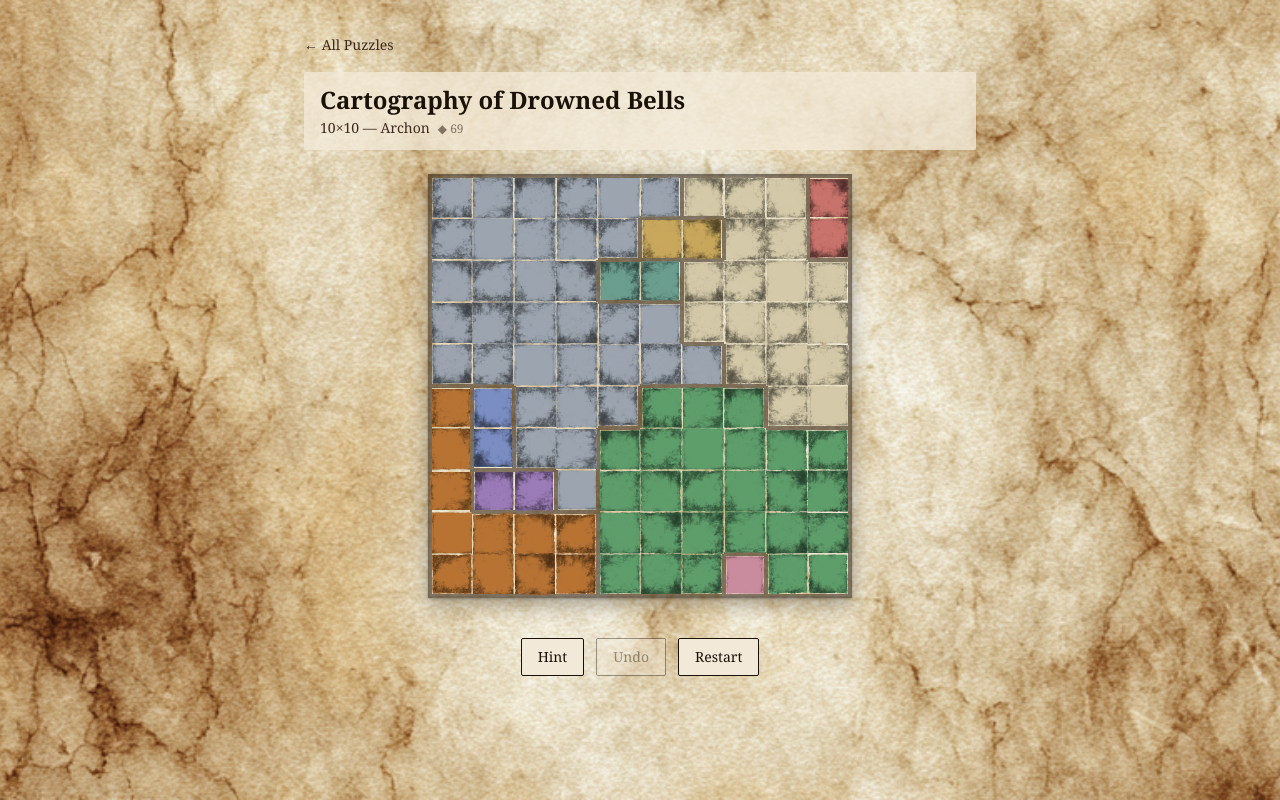
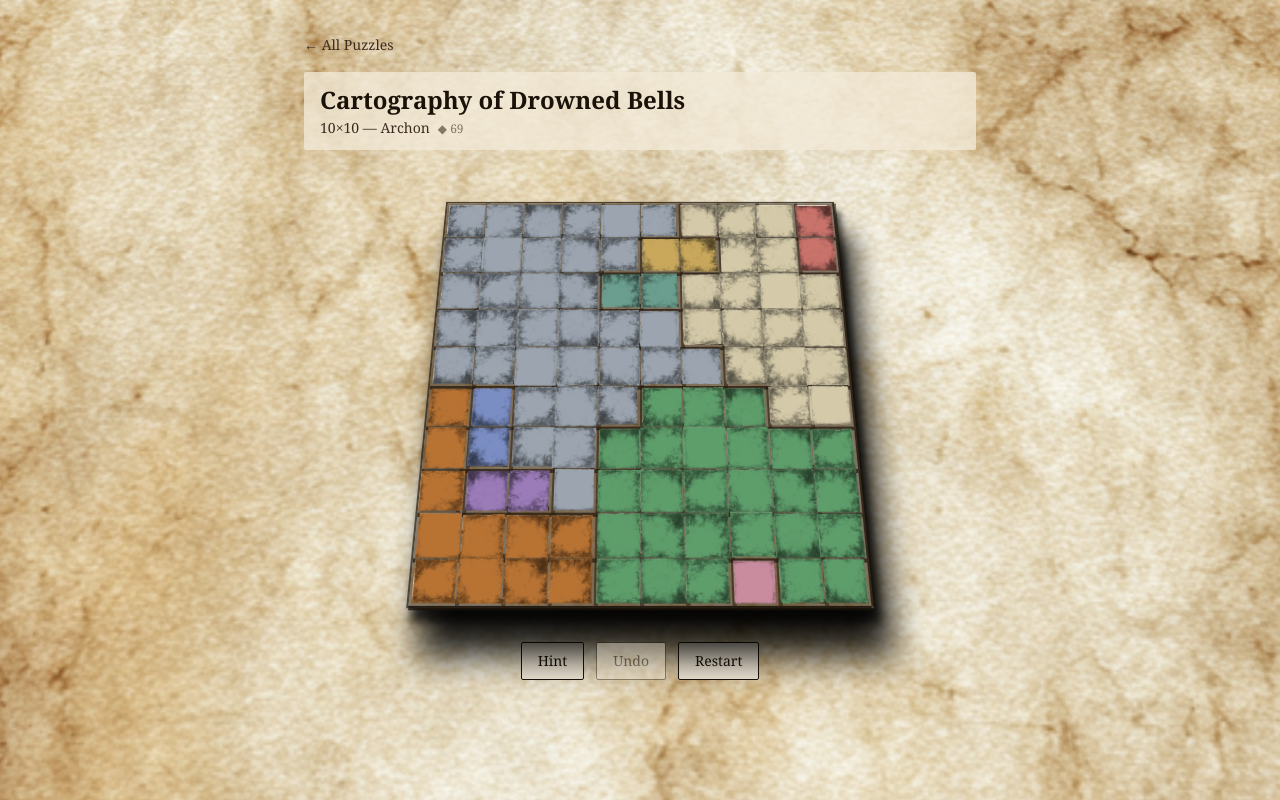
Before and after one commit to TysonDravey/TheEldritchBeacon, a Next.js app: page /puzzle/eb-10x10-001 in a window 1280 px wide. Built offline with nearby package versions, Linux system fonts and the light colour scheme.

Commit message:
3dish puzzle look

```diff
--- a/app/globals.css
+++ b/app/globals.css
@@ -60,3 +60,19 @@ body {
 .ghost-ward {
   animation: ghost-appear 280ms ease-out both;
 }
+
+@keyframes tile-wiggle {
+  0%   { transform: translateZ(0px)  rotateX(0)      rotateY(0);     }
+  10%  { transform: translateZ(28px) rotateX(-10deg) rotateY(0);     }
+  28%  { transform: translateZ(22px) rotateX(4deg)   rotateY(-12deg);}
+  44%  { transform: translateZ(14px) rotateX(-3deg)  rotateY(8deg);  }
+  58%  { transform: translateZ(8px)  rotateX(2deg)   rotateY(-5deg); }
+  70%  { transform: translateZ(4px)  rotateX(-1deg)  rotateY(3deg);  }
+  82%  { transform: translateZ(1px)  rotateX(0)      rotateY(-1deg); }
+  100% { transform: translateZ(0px)  rotateX(0)      rotateY(0);     }
+}
+
+.tile-wiggle {
+  animation: tile-wiggle 0.55s cubic-bezier(0.25, 0.46, 0.45, 0.94);
+  transform-origin: center center;
+}
--- a/components/Backdrop.tsx
+++ b/components/Backdrop.tsx
@@ -26,13 +26,16 @@ export default function Backdrop() {
   return (
     <div
       aria-hidden
-      className="fixed inset-0 pointer-events-none bg-parchment"
+      className="fixed pointer-events-none bg-parchment"
       style={{
+        inset: '-30%',
         backgroundImage: `url(${url})`,
         backgroundSize: 'cover',
         backgroundPosition: 'center',
         backgroundRepeat: 'no-repeat',
         zIndex: -1,
+        transform: 'perspective(1400px) rotateX(18deg)',
+        transformOrigin: '50% 50%',
       }}
     />
   );
--- a/components/Board.tsx
+++ b/components/Board.tsx
@@ -101,13 +101,22 @@ export default function Board({
     return { row, col };
   }
 
+  function wiggleCell(row: number, col: number) {
+    const cellEl = document.querySelector(`[data-cell="true"][data-row="${row}"][data-col="${col}"]`);
+    if (cellEl) {
+      cellEl.classList.remove('tile-wiggle');
+      void (cellEl as HTMLElement).offsetWidth;
+      cellEl.classList.add('tile-wiggle');
+    }
+  }
+
   function applyDragWard(row: number, col: number) {
     const key = `${row},${col}`;
     if (lastDragCellRef.current === key) return;
     lastDragCellRef.current = key;
     const state = playerCellsRef.current[row]?.[col];
-    if (dragActionRef.current === 'place'  && state === 'empty') onCellWardRef.current(row, col);
-    if (dragActionRef.current === 'remove' && state === 'ward')  onCellWardRef.current(row, col);
+    if (dragActionRef.current === 'place'  && state === 'empty') { onCellWardRef.current(row, col); wiggleCell(row, col); }
+    if (dragActionRef.current === 'remove' && state === 'ward')  { onCellWardRef.current(row, col); wiggleCell(row, col); }
   }
 
   const handlePointerDown = useCallback((e: React.PointerEvent) => {
@@ -160,6 +169,8 @@ export default function Board({
     const cell = getCellAtPoint(e.clientX, e.clientY);
     if (!cell) return;
 
+    wiggleCell(cell.row, cell.col);
+
     // Start single-click timer — fires ward toggle if no double-click cancels it
     if (clickTimerRef.current) clearTimeout(clickTimerRef.current);
     pendingClickRef.current = cell;
@@ -204,13 +215,18 @@ export default function Board({
   }, []);
 
   return (
+    <div style={{ perspective: '700px', perspectiveOrigin: '50% 50%' }}>
     <div
       className="game-board inline-block border-2 cursor-pointer"
       style={{
         lineHeight: 0,
         touchAction: 'none',
-        borderColor: 'rgba(26, 18, 9, 0.55)',
-        boxShadow: '0 6px 18px rgba(26, 18, 9, 0.35), 0 1px 2px rgba(26, 18, 9, 0.25)',
+        borderColor: 'rgba(26, 18, 9, 0.75)',
+        boxShadow: '14px 40px 28px rgba(0, 0, 0, 0.9), 5px 12px 8px rgba(0, 0, 0, 0.75)',
+        transform: 'rotateX(18deg)',
+        transformOrigin: 'center center',
+        willChange: 'transform',
+        transformStyle: 'preserve-3d',
       }}
       onPointerDown={handlePointerDown}
       onPointerMove={handlePointerMove}
@@ -218,7 +234,7 @@ export default function Board({
       onDoubleClick={handleDoubleClick}
     >
       {Array.from({ length: size }, (_, row) => (
-        <div key={row} className="flex">
+        <div key={row} className="flex" style={{ transformStyle: 'preserve-3d' }}>
           {Array.from({ length: size }, (_, col) => {
             const territory = territoryMap[row][col];
             const state     = playerCells[row]?.[col] ?? 'empty';
@@ -261,5 +277,6 @@ export default function Board({
         </div>
       ))}
     </div>
+    </div>
   );
 }
--- a/components/Cell.tsx
+++ b/components/Cell.tsx
@@ -115,7 +115,10 @@ function Cell({
       data-cell="true"
       data-row={row}
       data-col={col}
-      style={borderStyle}
+      style={{
+        ...borderStyle,
+        boxShadow: 'inset 0 -4px 0 rgba(26,18,9,0.65), inset -4px 0 0 rgba(26,18,9,0.5), 0 4px 0 rgba(26,18,9,0.75), 4px 0 0 rgba(26,18,9,0.55)',
+      }}
       className={`relative flex items-center justify-center select-none ${ringClass}`}
     >
       {/* Layer 1: territory color, masked by the tile's alpha so transparent
```
